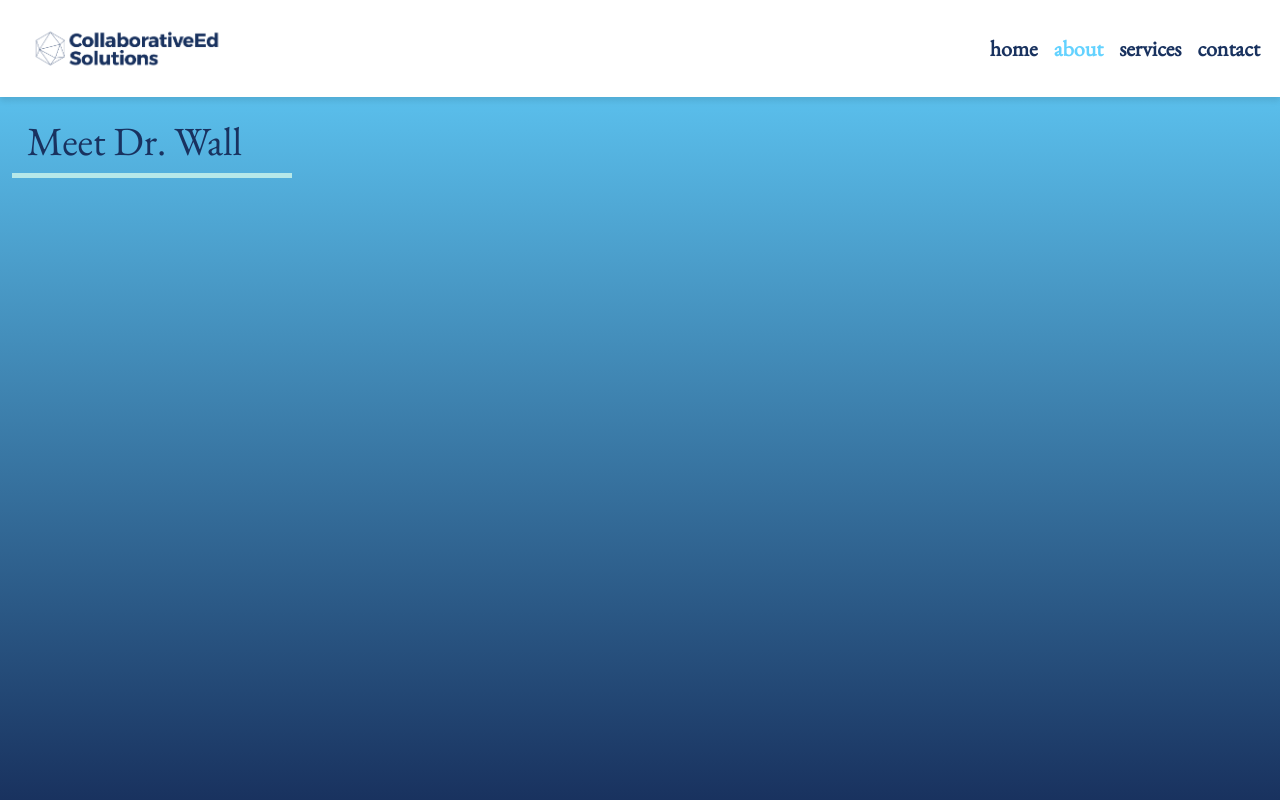
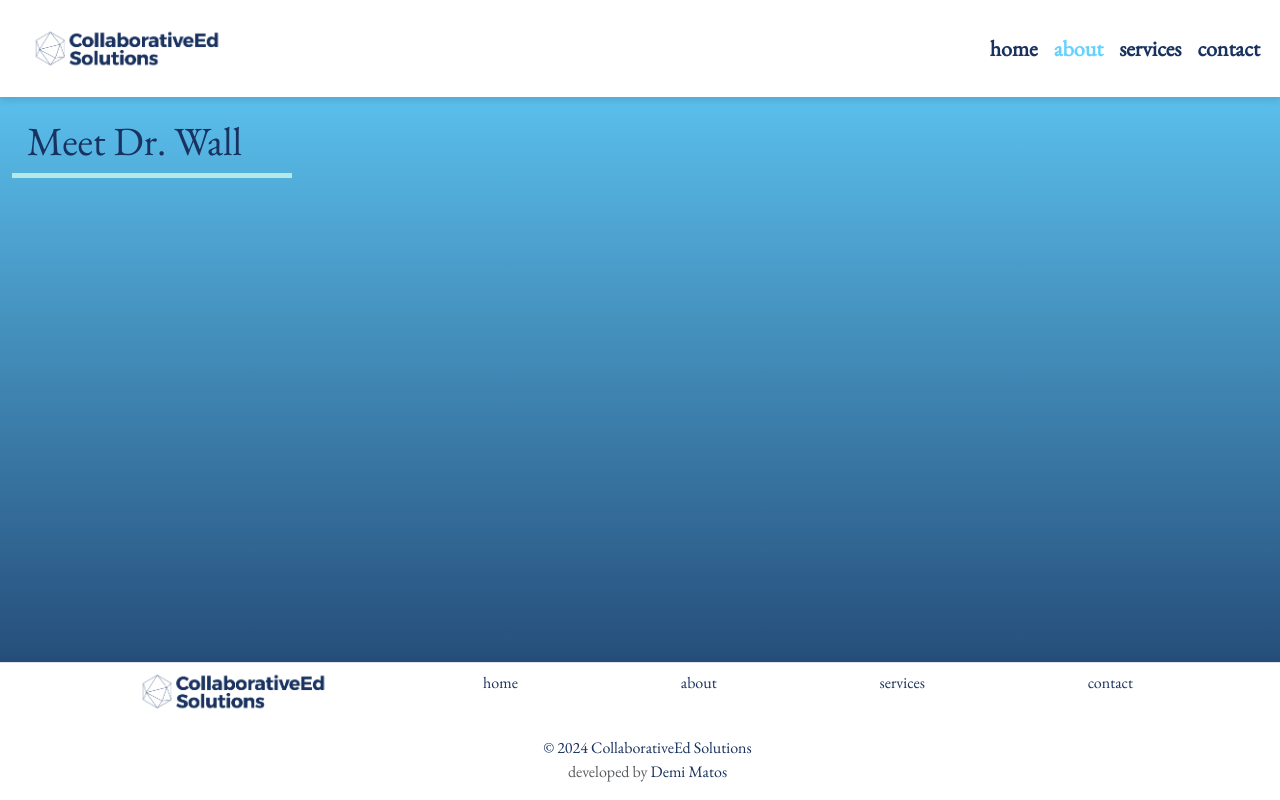
Before and after one commit to DemiScript/CollaborativeEdSolutions, a website: page pages/about.html in a window 1280 px wide. Drawn offline with nearby package versions, Linux system fonts and the light colour scheme.

Commit message:
updating footer styles

```diff
--- a/pages/about.html
+++ b/pages/about.html
@@ -122,6 +122,43 @@
       </div>
     </div>
     -->
+    <footer>
+      <ul class="nav border-top justify-content-evenly mb-3">
+        <li class="footer-logo">
+          <a class="navbar-brand" href="#">
+            <img
+              class="logo"
+              src="/images/blue-logo-transparent.png"
+              alt="Logo"
+            />
+          </a>
+        </li>
+        <li class="nav-item">
+          <a href="index.html" class="nav-link px-3 text-light"> home </a>
+        </li>
+        <li class="nav-item">
+          <a href="/pages/about.html" class="nav-link px-3 text-light">
+            about
+          </a>
+        </li>
+        <li class="nav-item">
+          <a href="/pages/services.html" class="nav-link px-3 text-light">
+            services
+          </a>
+        </li>
+        <li class="nav-item">
+          <a href="/pages/contact.html" class="nav-link px-3 text-light">
+            contact
+          </a>
+        </li>
+      </ul>
+      <p class="text-center text-light mb-0">
+        © 2024 CollaborativeEd Solutions
+      </p>
+      <p class="text-center text-muted">
+        developed by
+        <a href="#" class="text-decoration-none text-muted">Demi Matos</a>
+      </p>
+    </footer>
   </body>
 </html>
-<link rel="stylesheet" href="/styles/index.css" />
--- a/styles/about.css
+++ b/styles/about.css
@@ -1,6 +1,6 @@
 html,
 body {
-  min-height: 100%;
+  min-height: 100vh;
 }
 /* Set a base font size and family */
 body.aboutPage h1,
@@ -30,3 +30,24 @@ body.aboutPage p {
   display: inline-block;
   margin-bottom: 20px;
 }
+body {
+  display: flex;
+  flex-direction: column; /* Arrange content in a vertical column */
+}
+
+.about-container {
+  flex: 1; /* Allow the main content to grow to fill available space */
+}
+footer {
+  bottom: 0;
+  width: 100%;
+  background-color: white !important;
+  color: #19325f !important;
+  box-shadow: 0px -5px 5px rgba(0, 0, 0, 0.025); /* Add a shadow to the footer, don't know how I feel ab it */
+}
+
+footer .nav-link,
+footer .text-muted a,
+footer .mb-0 {
+  color: #19325f !important; /* Change the color of the navigation links, "developed by" link, and copyright text to blue */
+}
--- a/styles/contact.css
+++ b/styles/contact.css
@@ -14,16 +14,18 @@ body {
 /* Set a base font size and family */
 body {
   margin: 0;
+  display: flex;
+  flex-direction: column;
+  min-height: 100vh;
   font-size: 16px;
   font-family: EB Garamond, Arial, sans-serif;
   /*63D2FF, 19325F*/
   background-repeat: no-repeat;
-    background: rgb(25,50,95);
+  background: rgb(25, 50, 95);
   /* background: linear-gradient(
         167deg,
         rgba(25,50,95,1) 0%,
         rgba(107,168,159,1) 100%); */
-  margin: 0;
   font-size: 16px;
   font-family: EB Garamond, Arial, sans-serif;
   /*63D2FF, 19325F*/
@@ -36,6 +38,9 @@ body {
   );
 }
 
+main {
+  flex-grow: 1; /* Allow the main content area to grow to fill available space */
+}
 footer {
   bottom: 0;
   width: 100%;
--- a/styles/index.css
+++ b/styles/index.css
@@ -10,7 +10,7 @@ Reset default browser styles
 
 html,
 body {
-  min-height: 100%;
+  min-height: 100vh;
 }
 
 /* Set a base font size and family */
@@ -29,7 +29,7 @@ body {
 }
 
 html {
-  min-height: 100%;
+  min-height: 100vh;
 }
 
 main {
@@ -250,7 +250,7 @@ img.logo {
 }
 
 .col-content > h5 {
-    text-transform: lowercase;
+  text-transform: lowercase;
 }
 
 footer {
--- a/styles/services.css
+++ b/styles/services.css
@@ -8,7 +8,7 @@
 */
 html,
 body {
-  min-height: 100%;
+  min-height: 100vh;
 }
 /* Set a base font size and family */
 body {
```
Also changed, not shown: pages/contact.html (+82 -38 lines). Lines whose indentation alone changed are shown as unchanged.
